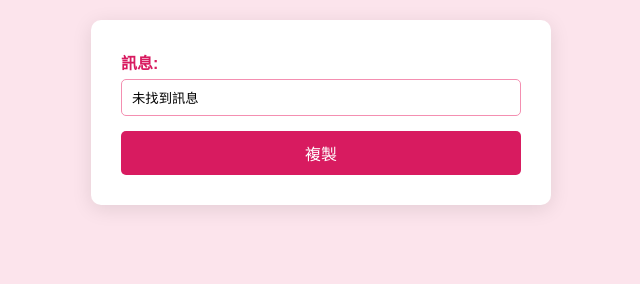
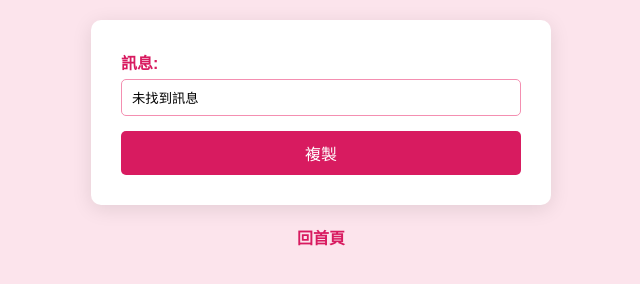
Before and after one commit to kevinlee-06/shareable-text, a plain HTML site: page share.html in a window 1280 px wide. Shown: the full height of the page, 319-959 px from the left. Drawn offline with Linux system fonts and the light colour scheme.

Commit message:
Feat: Add homepage link to share.html and style anchor elements in styles.css.

```diff
--- a/share.html
+++ b/share.html
@@ -36,7 +36,8 @@
       <label id="titleDisplay" for="messageDisplay">訊息</label>
       <input type="text" id="messageDisplay"/>
     </div>
-      <button onClick="copyText()">複製</button>
+    <button onClick="copyText()">複製</button>
   </div>
+  <a href="../">回首頁</a>
 </body>
 </html>
--- a/styles.css
+++ b/styles.css
@@ -60,3 +60,16 @@ button {
 button:hover {
   background-color: #c2185b; /* Darker pink on hover */
 }
+
+a {
+  display: inline-block;
+  margin-top: 20px; /* Space above the link */
+  text-decoration: none; /* Remove underline */
+  color: #d81b60; /* Pink color for the link */
+  font-weight: bold; /* Bold text */
+  transition: color 0.3s; /* Smooth color transition */
+}
+
+a:hover {
+  color: #c2185b; /* Darker pink on hover */
+}
```
